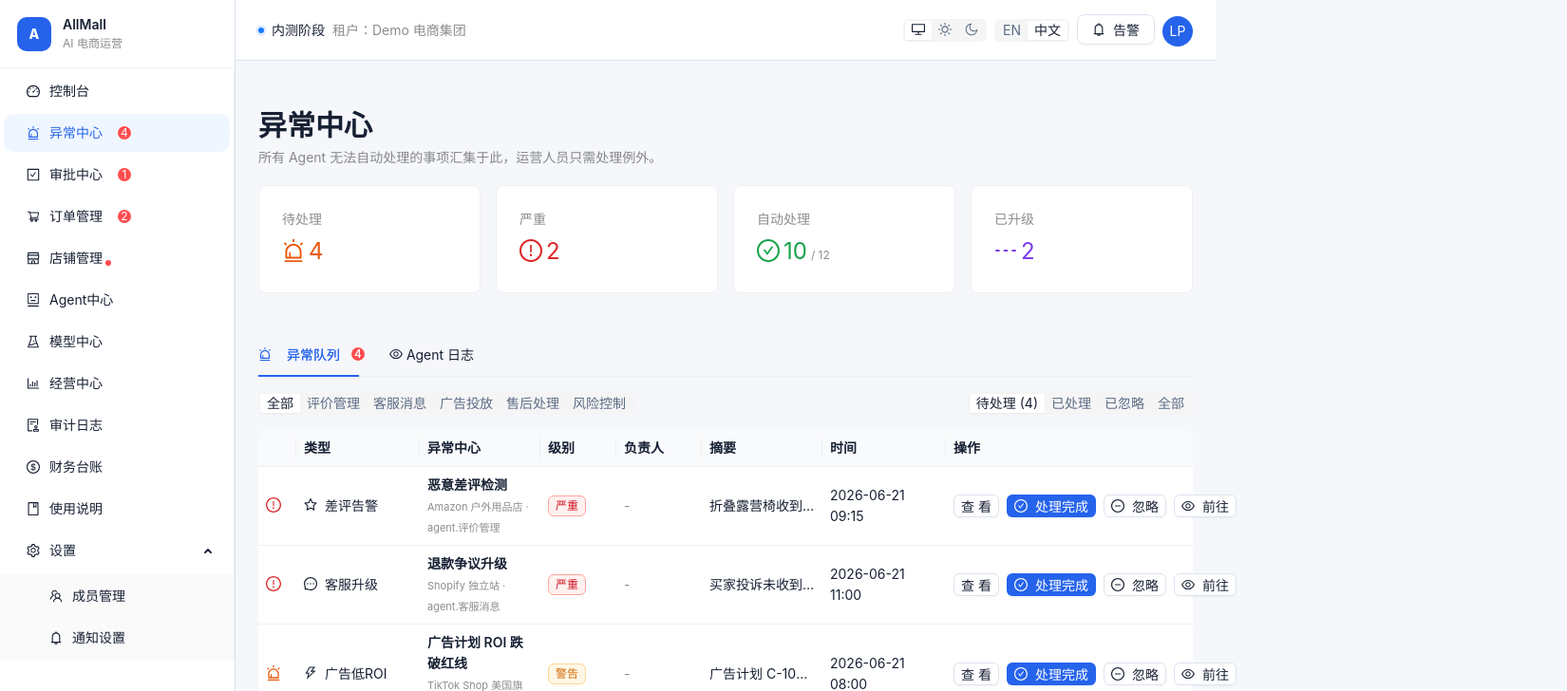
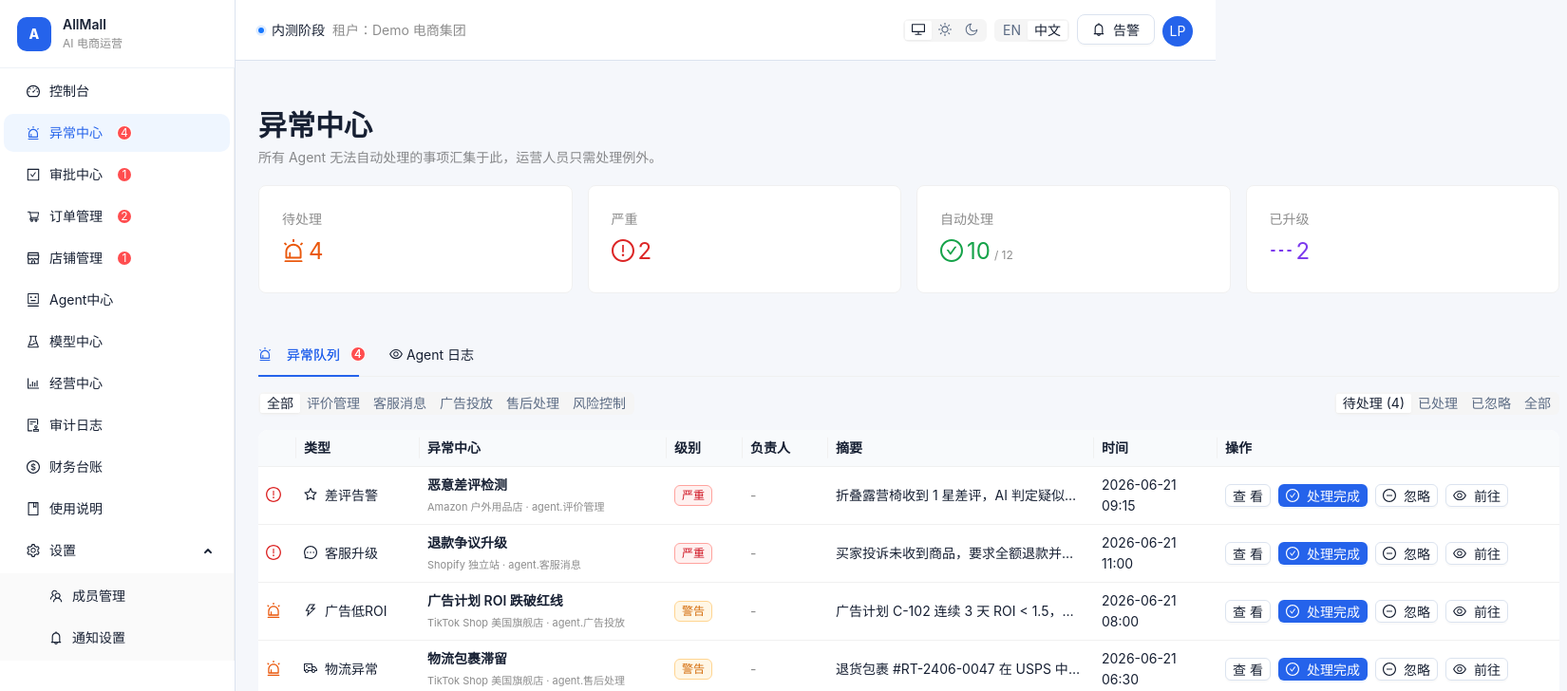
Before and after one commit to MrCJR/ECommerceAgentSystem, a React (Vite) app in the folder arkops-portal/: page /exception-center in a window 1280 px wide. Shown: the top 728 px of the page at 95% size, 1650 px wide, since content can reach past the window. Built offline with nearby package versions, Linux system fonts and the light colour scheme.

Commit message:
Fix portal navigation and table layout styles

```diff
--- a/arkops-portal/src/app/layout/AppShell.tsx
+++ b/arkops-portal/src/app/layout/AppShell.tsx
@@ -96,9 +96,7 @@ export function AppShell() {
         <span>
           {t('nav.stores')}
           {loginRequired > 0 && (
-            <Badge dot offset={[6, 0]} style={{ marginLeft: 4 }}>
-              <span style={{ display: 'none' }} />
-            </Badge>
+            <Badge count={loginRequired} size="small" offset={[8, -2]} style={{ marginLeft: 8 }} />
           )}
         </span>
       )
--- a/arkops-portal/src/pages/operations/ExceptionCenterPage.tsx
+++ b/arkops-portal/src/pages/operations/ExceptionCenterPage.tsx
@@ -231,6 +231,7 @@ export function ExceptionCenterPage() {
     {
       title: t('exc.title'),
       dataIndex: 'title',
+      width: 260,
       render: (title: string, record: ExceptionItem) => (
         <Space direction="vertical" size={0}>
           <Typography.Text strong>{title}</Typography.Text>
@@ -260,6 +261,7 @@ export function ExceptionCenterPage() {
     {
       title: t('exc.summary'),
       dataIndex: 'summary',
+      width: 280,
       ellipsis: true,
     },
     {
@@ -269,9 +271,9 @@ export function ExceptionCenterPage() {
     },
     {
       title: t('common.actions'),
-      width: 260,
+      width: 360,
       render: (_: unknown, record: ExceptionItem) => (
-        <Space>
+        <div className="table-action-wrap">
           <Button size="small" onClick={() => { setDetailItem(record); setAssigneeModal(record.assignee); }}>
             {t('common.view')}
           </Button>
@@ -299,7 +301,7 @@ export function ExceptionCenterPage() {
             </Button>
           )}
           {record.resolved && <Tag color="green">{t('exc.resolvedStatus')}</Tag>}
-        </Space>
+        </div>
       ),
     },
   ];
@@ -439,6 +441,8 @@ export function ExceptionCenterPage() {
                   dataSource={filtered}
                   pagination={false}
                   size="small"
+                  tableLayout="fixed"
+                  scroll={{ x: 1360 }}
                 />
               </>
             ),
@@ -457,6 +461,8 @@ export function ExceptionCenterPage() {
                   dataSource={agentLogData}
                   pagination={false}
                   size="small"
+                  tableLayout="fixed"
+                  scroll={{ x: 960 }}
                 />
               </Card>
             ),
--- a/arkops-portal/src/styles/global.css
+++ b/arkops-portal/src/styles/global.css
@@ -116,6 +116,21 @@ body {
 .metric-card-helper {
   display: block;
   font-size: 12px;
+}
+
+.table-action-wrap {
+  display: flex;
+  flex-wrap: wrap;
+  align-items: center;
+  gap: 8px;
+  max-width: 100%;
+  min-width: 0;
+}
+
+.table-action-wrap .ant-btn,
+.table-action-wrap .ant-tag {
+  flex: 0 0 auto;
+  margin-inline-end: 0;
 }
 
 .metric-card-top {
```
